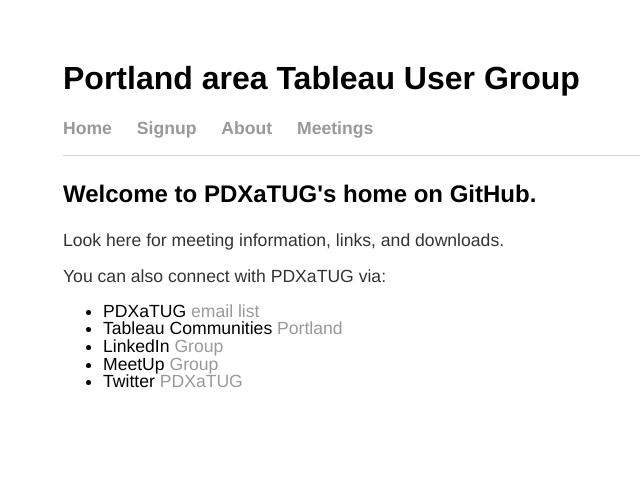
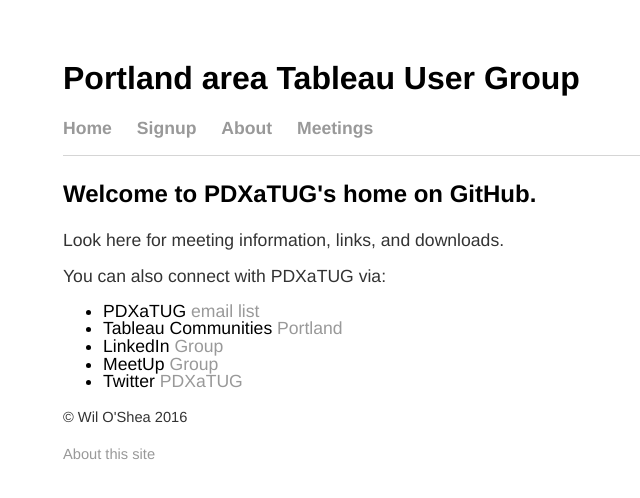
Before and after one commit to PDXaTUG/PDXaTUG.github.io, a Jekyll site: the page built from index.html, in a window 1280 px wide. Shown: the top 498 px of the page, without its empty margins (129-769 px from the left). Built offline with Jekyll 4.4.1, drawn with Linux system fonts in a browser that asks for light colours.

Commit message:
Added footer

```diff
--- a/_layouts/default.html
+++ b/_layouts/default.html
@@ -45,7 +45,16 @@
       </div><!-- /.container -->
 
     <!-- FOOTER  -->
-
+<div class="footer">
+  <div class="row">
+  <div class="col-sm-8">
+  <p><small>© Wil O'Shea 2016</small></p>
+  </div>
+  <div class="col-sm-4">
+  <p class="pull-right"><small><a href="/about" title="About this site">About this site</a></small></p>
+  </div>
+  </div>
+</div>
 
 
   </body>
```
